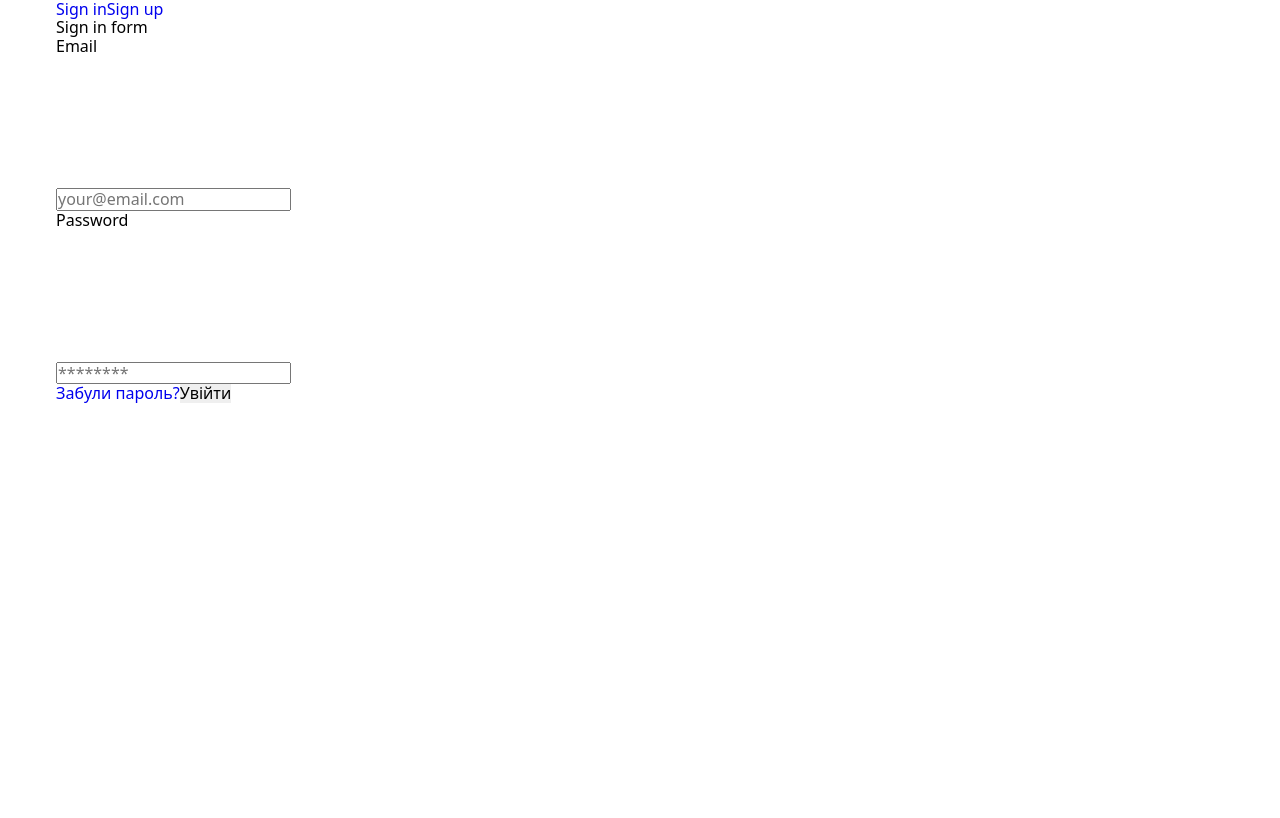
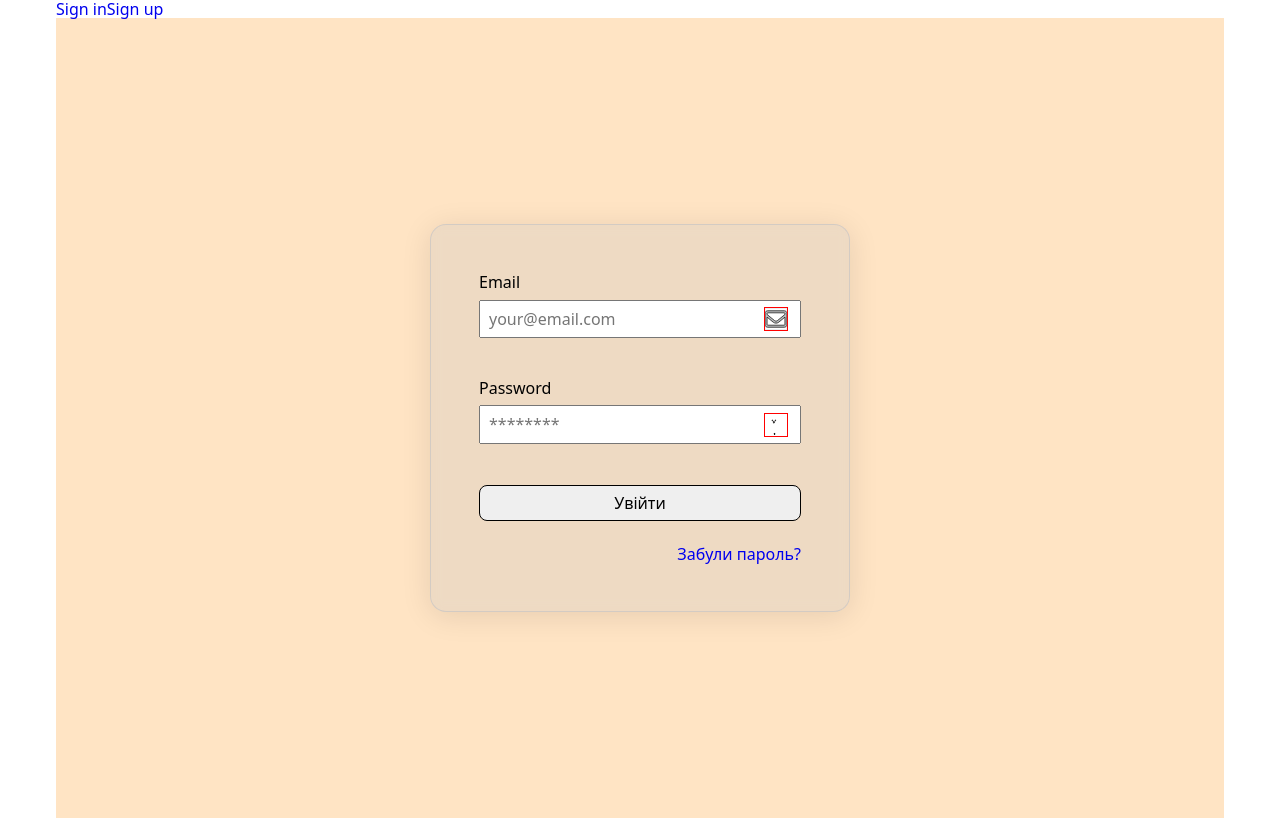
Before and after one commit to AlexandraSavenko/plantlog_fe, a React (Vite) app: page /auth/signin in a window 1280 px wide. Built offline with nearby package versions, Linux system fonts and the light colour scheme; no server answers.

Commit message:
form styles

```diff
--- a/src/features/auth/components/SignInForm/SignInForm.module.css
+++ b/src/features/auth/components/SignInForm/SignInForm.module.css
@@ -0,0 +1,16 @@
+.formWrap{
+    display: flex;
+    flex-direction: column;
+    gap: 1rem;
+}
+.form{ display: flex;
+flex-direction: column;
+align-items: center;
+gap: 1rem;
+margin-bottom: 0.5rem;
+}
+
+.forgotPassword{
+    text-align: end;
+    align-self: flex-end;
+}
--- a/src/features/auth/components/SignInForm/SignInForm.tsx
+++ b/src/features/auth/components/SignInForm/SignInForm.tsx
@@ -30,8 +30,7 @@ const SigninForm = () => {
     actions.resetForm();
   };
 
-  return (<>
-  <p>Sign in form</p>
+  return (<div className={css.formWrap}>
   <Formik
       initialValues={{ email: "", password: "" }}
       onSubmit={handleSubmit}
@@ -50,19 +49,18 @@ const SigninForm = () => {
           name={"password"}
           type={"text"}
           placeholder={"********"}
-          icon={"icon-email"}
+          icon={"icon-email-svg-repo"}
         />
-
-        <Link className={css.forgotPassword} to="/">
-          Забули пароль?
-        </Link>
         <Button label="Увійти" />
         {(error &&
           <Modal onClose={() => dispatch(setErrorNull())}>{<ErrorMessage />}</Modal>
         )}
       </Form>
     </Formik>
-  </>
+    <Link className={css.forgotPassword} to="/">
+          Забули пароль?
+        </Link>
+  </div>
 
   );
 };
--- a/src/pages/AuthPage/AuthPage.module.css
+++ b/src/pages/AuthPage/AuthPage.module.css
@@ -0,0 +1,22 @@
+
+    /* From https://css.glass */
+
+.authPage {
+    min-height: 100vh;
+    display: grid;
+    place-items: center;
+    padding: 1rem;
+    background-color: bisque;
+}
+
+.glassBox {
+    width: 100%;
+    max-width: 420px;
+    padding: clamp(1.5rem, 4vw, 3rem);
+background: rgba(141, 163, 196, 0.15);
+border-radius: 16px;
+box-shadow: 0 4px 30px rgba(0, 0, 0, 0.1);
+backdrop-filter: blur(6.1px);
+-webkit-backdrop-filter: blur(6.1px);
+border: 1px solid rgba(141, 163, 196, 0.27);
+}
--- a/src/pages/AuthPage/AuthPage.tsx
+++ b/src/pages/AuthPage/AuthPage.tsx
@@ -7,8 +7,11 @@ const AuthPage = () => {
     const {authType} = useParams()
   return (
     <div className={css.authPage}>
-      {authType === "signin" && <SigninForm/>}
+      <div className={css.glassBox}>
+        {authType === "signin" && <SigninForm/>}
       {authType === "signup" && <SignUpForm/>}
+      </div>
+
     </div>
   )
 }
--- a/src/redux/plants/operations.ts
+++ b/src/redux/plants/operations.ts
@@ -1,12 +1,12 @@
 import { createAsyncThunk } from "@reduxjs/toolkit";
 import { safeRequest, type ApiError } from "../../api/withErrorHandling";
 import { api } from "../../api/axios";
+import type { GetPlantsParams, GetPlantsResponse } from "../types/plantsTypes";
 
-import type { GetPlantsParams, GetPlantsResponse } from "../types/plantsTypes";
 
 const getPlants = async (
   params: GetPlantsParams,
-  { rejectWithValue }: ThunkAPI<{ rejectWithValue: ApiError }>,
+  { rejectWithValue }
 ) => {
   return safeRequest(async () => {
     const { type, page, perPage } = params;
--- a/src/shared/ui/Button/Button.module.css
+++ b/src/shared/ui/Button/Button.module.css
@@ -0,0 +1,13 @@
+.button {
+    border: 1px solid black;
+    border-radius: 8px;
+    padding:0.5rem;
+    display: block;
+    width: 100%;
+    cursor: pointer;
+    transition: transform 0.1s ease, box-shadow 0.1s ease;
+}
+
+.button:active{
+    transform: scale(0.97)
+}
--- a/src/shared/ui/TextInput/TextInput.module.css
+++ b/src/shared/ui/TextInput/TextInput.module.css
@@ -0,0 +1,30 @@
+.inputBox {
+    width: 100%;
+}
+.inputWrap{
+    width: 100%;
+    position: relative;
+    margin: 0.5rem 0;
+}
+.input{
+    width: 100%;
+    padding: 0.5rem;
+}
+
+.error{
+    min-height: 1.2em;
+    font-size: 0.875rem;
+     color: brown;
+}
+
+.icon {
+    width: 24px;
+    height: 24px;
+    position: absolute;
+    right: 4%;
+    top: 50%;
+    transform: translateY(-50%);
+    border: 1px solid red;
+    fill: none;
+    stroke: black;
+}
--- a/src/shared/ui/TextInput/TextInput.tsx
+++ b/src/shared/ui/TextInput/TextInput.tsx
@@ -11,8 +11,8 @@ const TextInput: React.FC<TextInputProps> = ({
   icon,
 }) => {
   return (
-    <div>
-      <label htmlFor="name">{label}</label>
+    <div className={css.inputBox}>
+      <label htmlFor={name}>{label}</label>
       <div className={css.inputWrap}>
         <Field
           className={css.input}
@@ -24,7 +24,9 @@ const TextInput: React.FC<TextInputProps> = ({
         <svg className={css.icon}>
           <use href={`/icons.svg#${icon}`}></use>
         </svg>
-        <ErrorMessage className={css.errorMessage} name={name} component="span" />
+      </div>
+      <div className={css.error}>
+              <ErrorMessage className={css.errorMessage} name={name} component="span" />
       </div>
     </div>
   );
```
Also changed, not shown: public/icons.svg (added).
